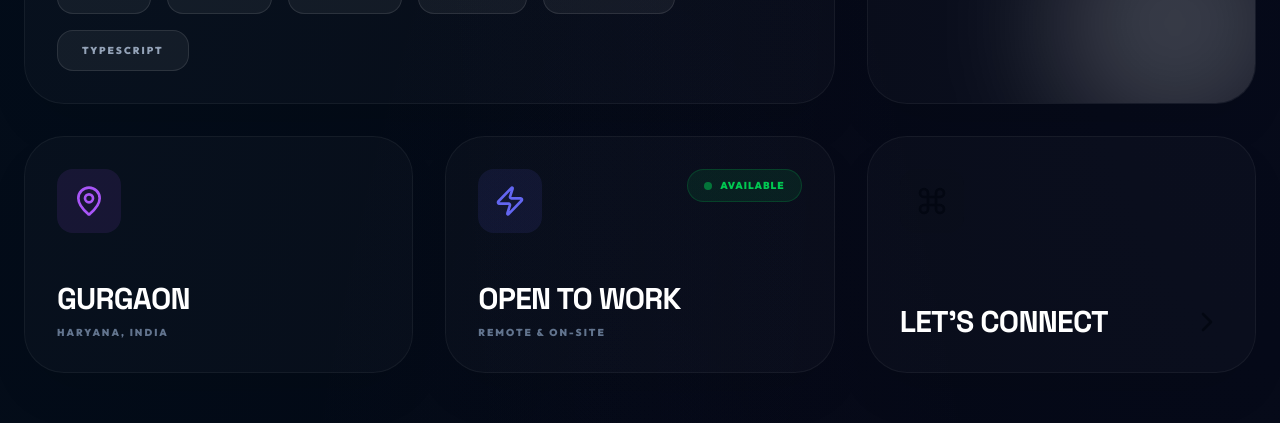
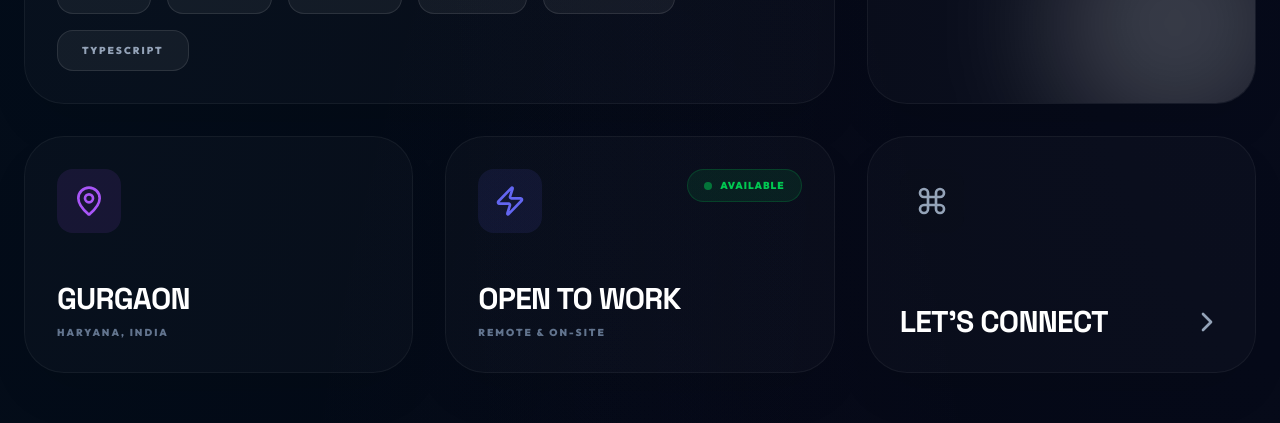
Before and after one commit to ambhuj-bit/portfolio, a React (Vite) app: page / in a window 1280 px wide. Shown: the part 1440-1863 px from the top of the page. Built offline with nearby package versions, Linux system fonts and the light colour scheme.

Commit message:
fixed lets connect card

```diff
--- a/src/App.tsx
+++ b/src/App.tsx
@@ -372,7 +372,7 @@ export default function App() {
               </div>
 
               {/* Connect Card */}
-              <div className="md:col-span-4 bento-card bg-heading text-bg-dark flex flex-col justify-between hover:bg-primary hover:text-white transition-all duration-700 group cursor-pointer" onClick={() => scrollTo('contact')}>
+              <div className="md:col-span-4 bento-card bg-heading text-bg-grey flex flex-col justify-between hover:bg-primary hover:text-white transition-all duration-700 group cursor-pointer" onClick={() => scrollTo('contact')}>
                 <div className="p-4 bg-black/5 rounded-2xl w-fit mb-12 group-hover:bg-white/10 transition-colors">
                   <Command size={32} />
                 </div>
```
